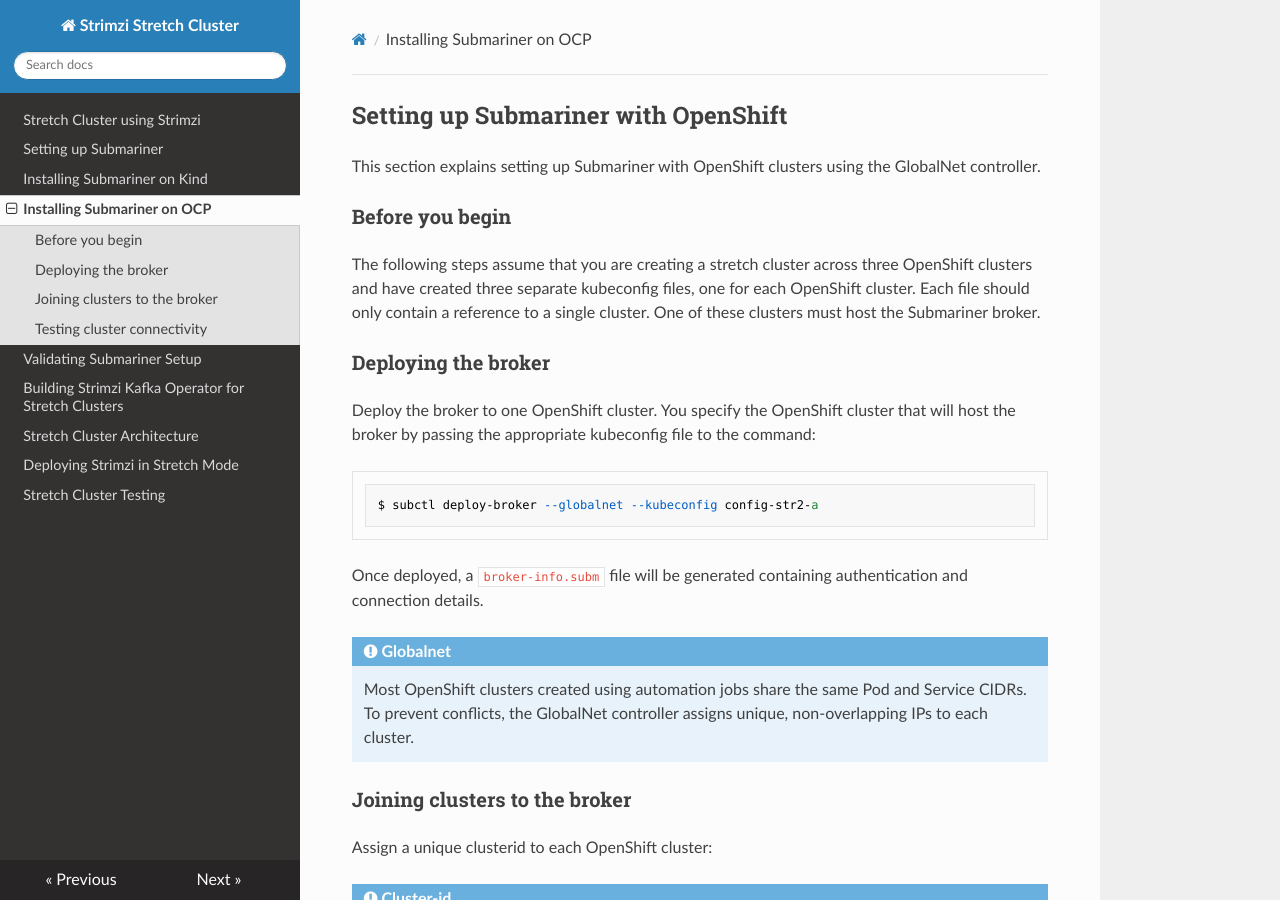
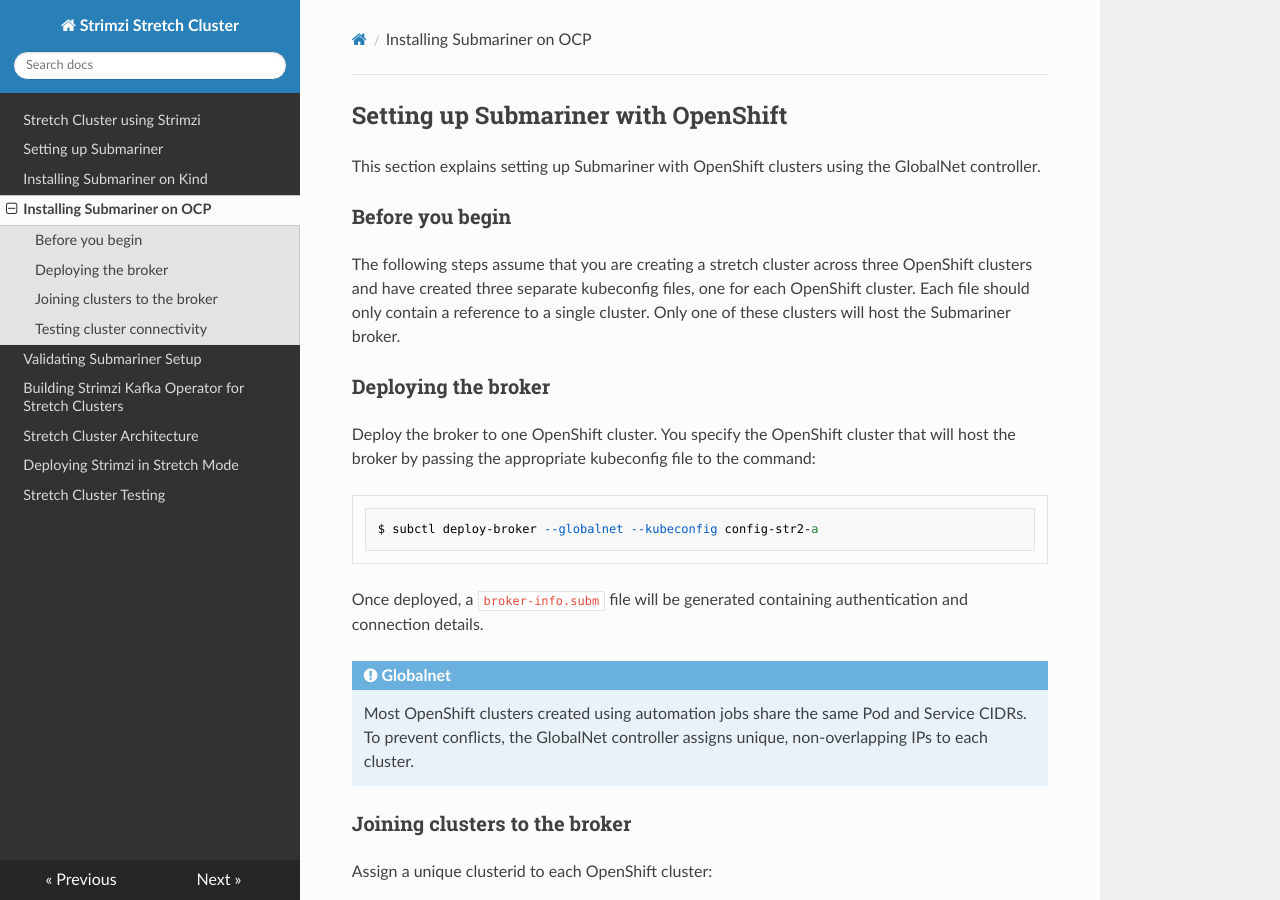
Before and after one commit to aswinayyolath/stretch-kafka-docs, an MkDocs documentation site: the page built from docs/Installing-Submariner-on-OCP.md, in a window 1280 px wide and 900 px high. Built offline with MkDocs 1.6.1, drawn with Linux system fonts in a browser that asks for light colours; nearby versions of some CDN libraries.

Commit message:
Update Installing-Submariner-on-OCP.md
Wording fix.

```diff
--- a/docs/Installing-Submariner-on-OCP.md
+++ b/docs/Installing-Submariner-on-OCP.md
@@ -4,7 +4,7 @@
 
 ### Before you begin
 
-The following steps assume that you are creating a stretch cluster across three OpenShift clusters and have created three separate kubeconfig files, one for each OpenShift cluster. Each file should only contain a reference to a single cluster. One of these clusters must host the Submariner broker.
+The following steps assume that you are creating a stretch cluster across three OpenShift clusters and have created three separate kubeconfig files, one for each OpenShift cluster. Each file should only contain a reference to a single cluster. Only one of these clusters will host the Submariner broker.
 
 ### Deploying the broker
 
```
